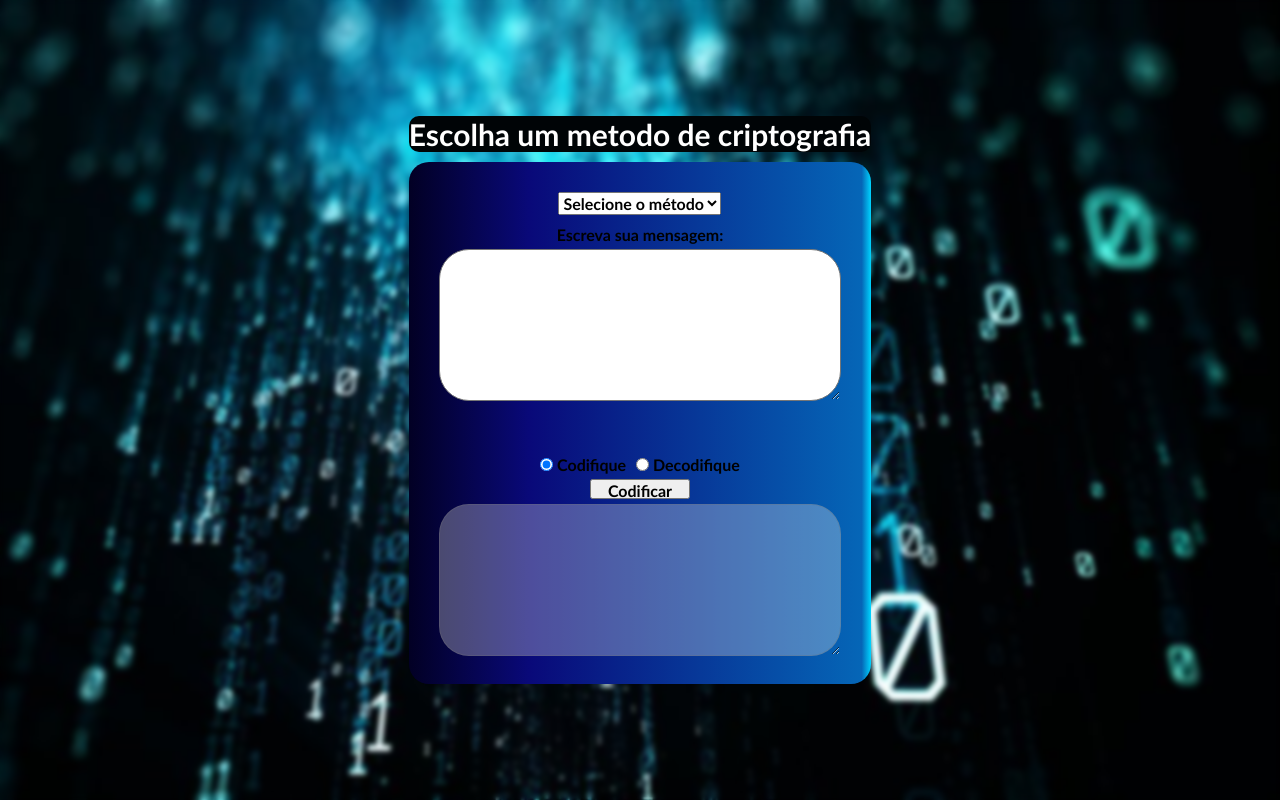
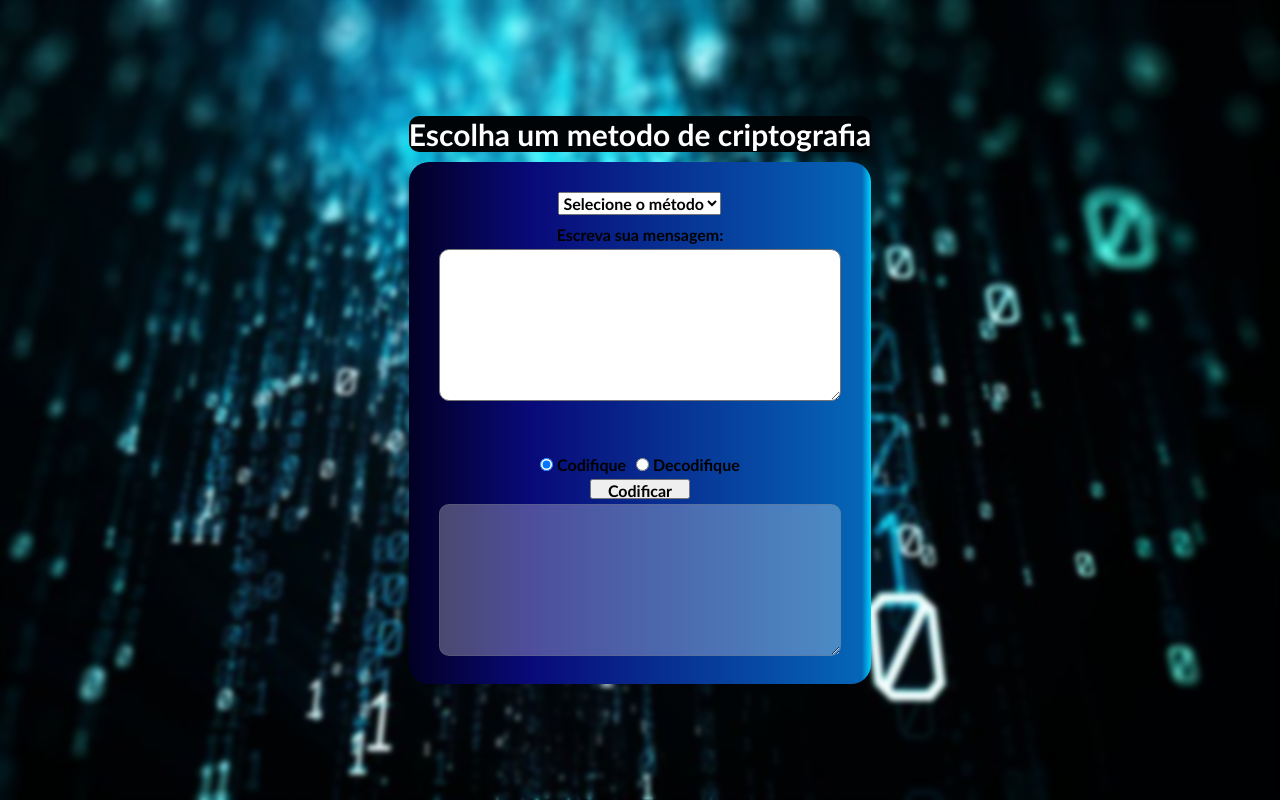
Before and after one commit to thalitamaysa/Criptografe, a plain HTML site: page index.html in a window 1280 px wide. Drawn offline with nearby package versions, Linux system fonts and the light colour scheme.

Commit message:
Editei o CSS no campo de saída

```diff
--- a/assets/css/style.css
+++ b/assets/css/style.css
@@ -110,7 +110,9 @@ textarea{
     height: 150px;
     width: 400px;
     margin: 5px;
-    border-radius: 30px;
+    border-radius: 10px;
+    color: black;
+
 
 }
 
@@ -240,7 +242,7 @@ textarea{
             height: 150px;
             width: 400px;
             margin: 5px;
-            border-radius: 30px;
+            border-radius: 10px;
 
         }
 
```
